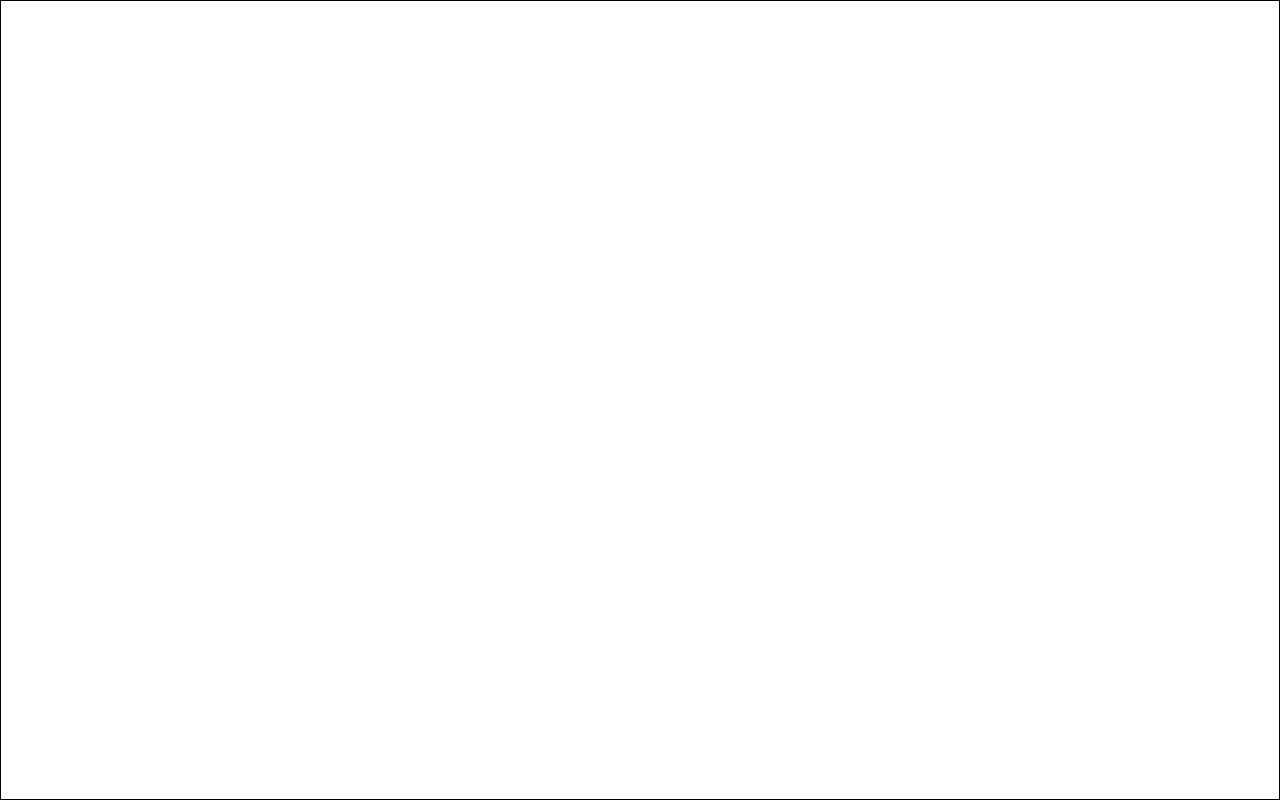
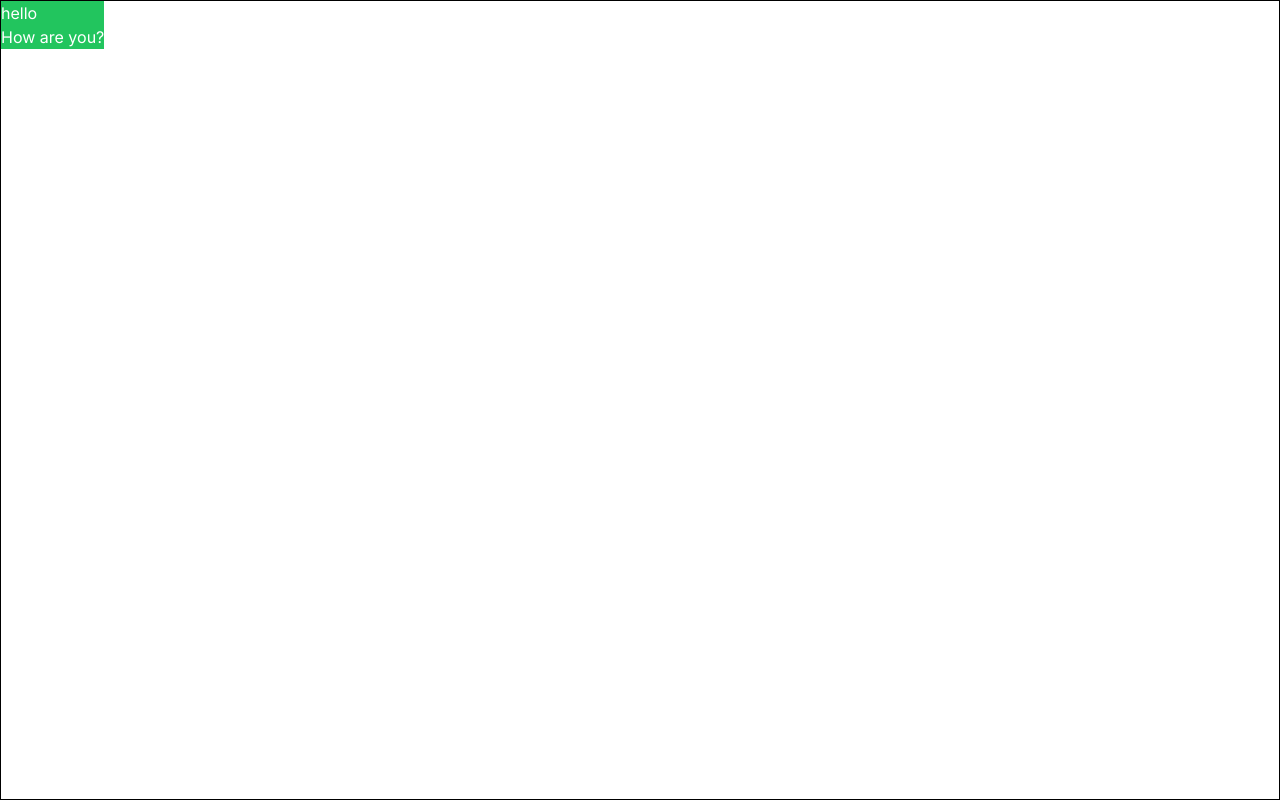
Before and after one commit to rpopper7/website-v1, a Next.js app: page / in a window 1280 px wide. Built offline with nearby package versions, Linux system fonts and the light colour scheme.

Commit message:
Draggable ex

```diff
--- a/app/page.tsx
+++ b/app/page.tsx
@@ -6,22 +6,21 @@ import DraggableArea from "./components/DraggableArea";
 using link component prevents reloading of all
 assets in the network tab when going to link */
 
-/*const ComponentAsProp = () => {
+const ComponentAsProp = () => {
   return (
     <>
       <p>hello</p>
       <p>How are you?</p>
     </>
   );
-}*/
+}
 
 //
 //<Link href="/users/">Users</Link>
-//<DraggableArea slot={<ComponentAsProp />} />
 export default function Home() {
   return (
     <main>
-      <DraggableArea />
+      <DraggableArea slot={<ComponentAsProp />}/>
     </main>
   );
 }
```
